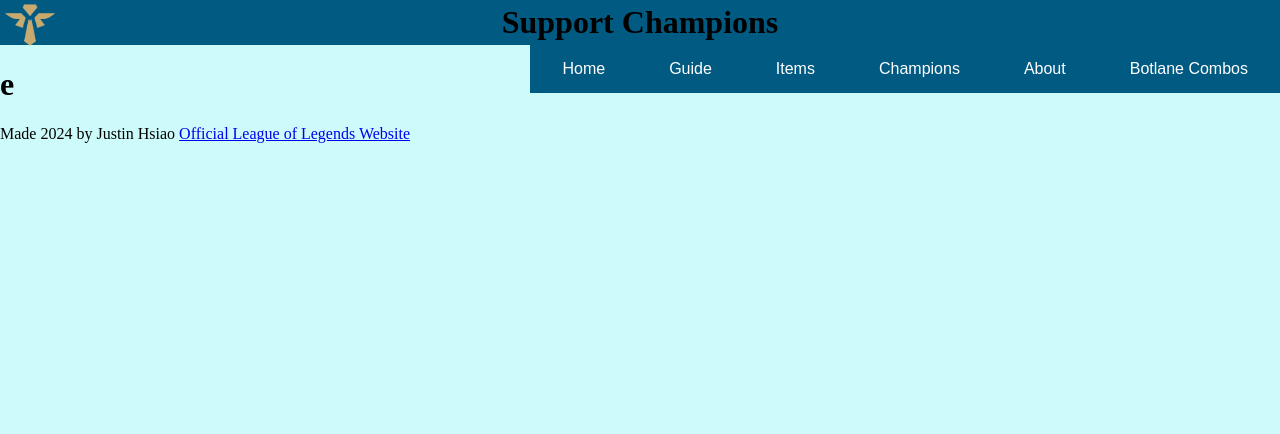
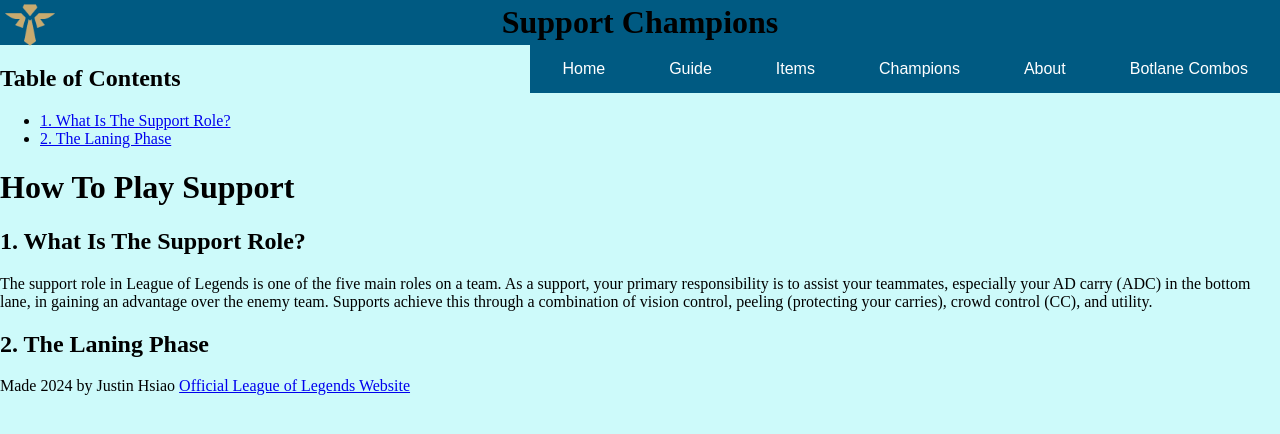
Before and after one commit to Juni41/Website-12DTP, a Flask app: page /Guide in a window 1280 px wide. Shown: the top 434 px of the page. Run offline with Flask 3, Linux system fonts and the light colour scheme.

Commit message:
added information to guide.html

```diff
--- a/Project/Templates/guide.html
+++ b/Project/Templates/guide.html
@@ -1,5 +1,32 @@
 {% extends "layout.html" %}
 
 {% block content %}
-<h1>e</h1>
+<head>
+    <title>In Depth Guide To Support</title>
+    <link rel="stylesheet" href="style.css"
+</head>
+ <body>
+
+    <nav>
+        <h2>Table of Contents</h2>
+        <ul>
+            <li><a href="#intro">1. What Is The Support Role? </a></li>
+            <li><a href="#laning">2. The Laning Phase</a></li>
+        </ul>
+    </nav>
+
+    <main>
+        <h1>How To Play Support</h1>
+
+        <section id="intro">
+            <h2>1. What Is The Support Role?</h2>
+            <p>The support role in League of Legends is one of the five main roles on a team. As a support, your primary responsibility is to assist your teammates, especially your AD carry (ADC) in the bottom lane, in gaining an advantage over the enemy team. Supports achieve this through a combination of vision control, peeling (protecting your carries), crowd control (CC), and utility.</p>
+        </section>
+
+        <section id="laning">
+            <h2>2. The Laning Phase</h2>
+            <p></p>
+        </section>
+    </main>
+ </body>
 {% endblock %}
--- a/Project/static/css/style.css
+++ b/Project/static/css/style.css
@@ -42,7 +42,7 @@ button:hover {
     height: 100vh;
     background-size: cover;
 }
-/*
+
 .champion-stats {
     padding: 30px;
     background-color: #0A323C;
@@ -50,7 +50,7 @@ button:hover {
     max-width: 100%;
     margin: 0 auto;
 }
-*/
+
 html, body {
     margin: 0;
     padding: 0;
@@ -60,12 +60,12 @@ html, body {
 
 .webpage {
     background-color: #005A82;
-    position: sticky;
+    position: sticky; /*Fixed to top of page*/
     top: 0;
     left: 0;
-    width: 100%;
+    width: 100%; /* span the full viewport */
     height: 45px;
-    display: flex;
+    display: flex; /* using flexbox */
     align-items: center;
     justify-content: center;
     margin: 0;
@@ -138,10 +138,3 @@ html, body {
     font-size: 14px;
     color: #333;
 }
-
-/* champion backgrounds */
-.ashe-background {
-    background-image: url('/static/images/Backgrounds/Ashe.jpg');
-    background-size: cover;
-    background-position: center;
-}
```
